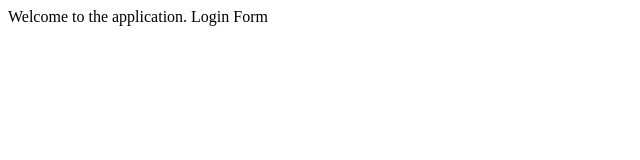
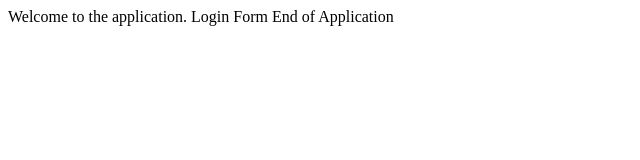
Before and after one commit to ikshitijagarwal/testrepository, a plain HTML site: page index.html in a window 1280 px wide. Shown: the whole page, without its empty margins (0-640 px from the left). Drawn offline with Linux system fonts and the light colour scheme.

Commit message:
changes in index file

```diff
--- a/index.html
+++ b/index.html
@@ -5,5 +5,6 @@
 <body>
 	Welcome to the application.
 	Login Form
+	End of Application
 </body>
 </html>
```
